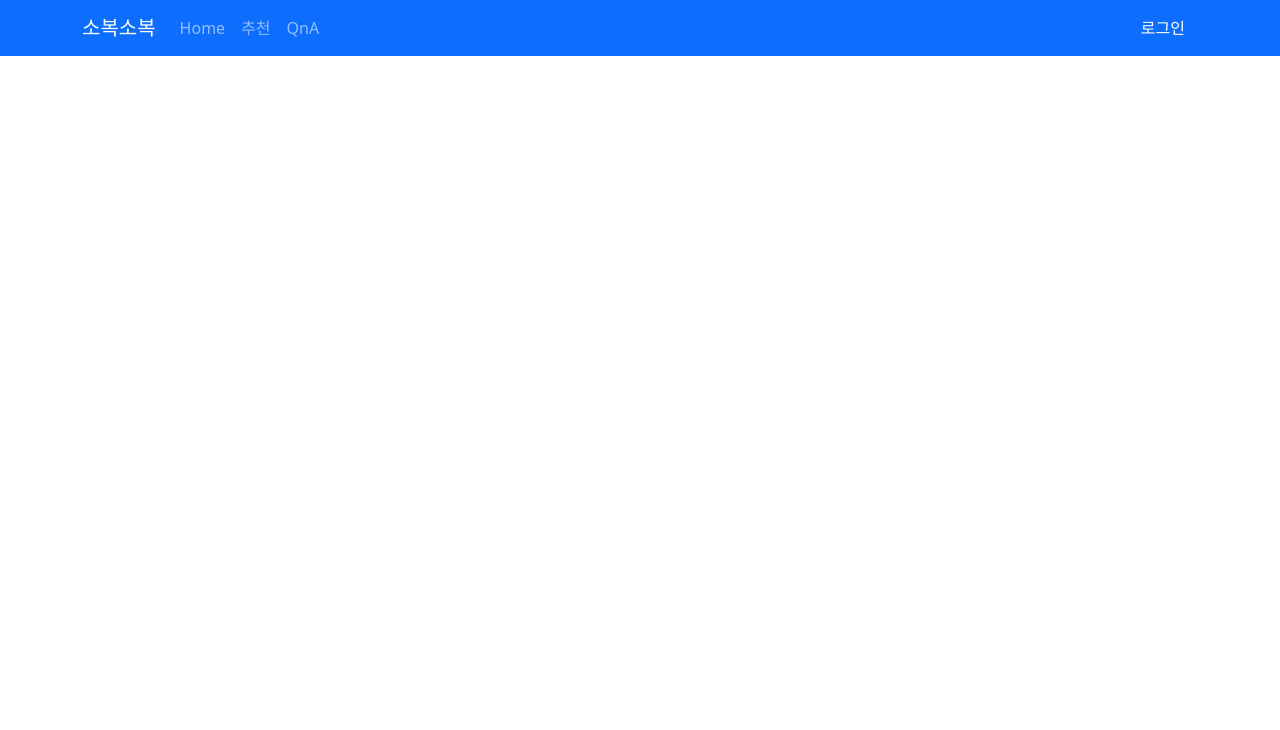
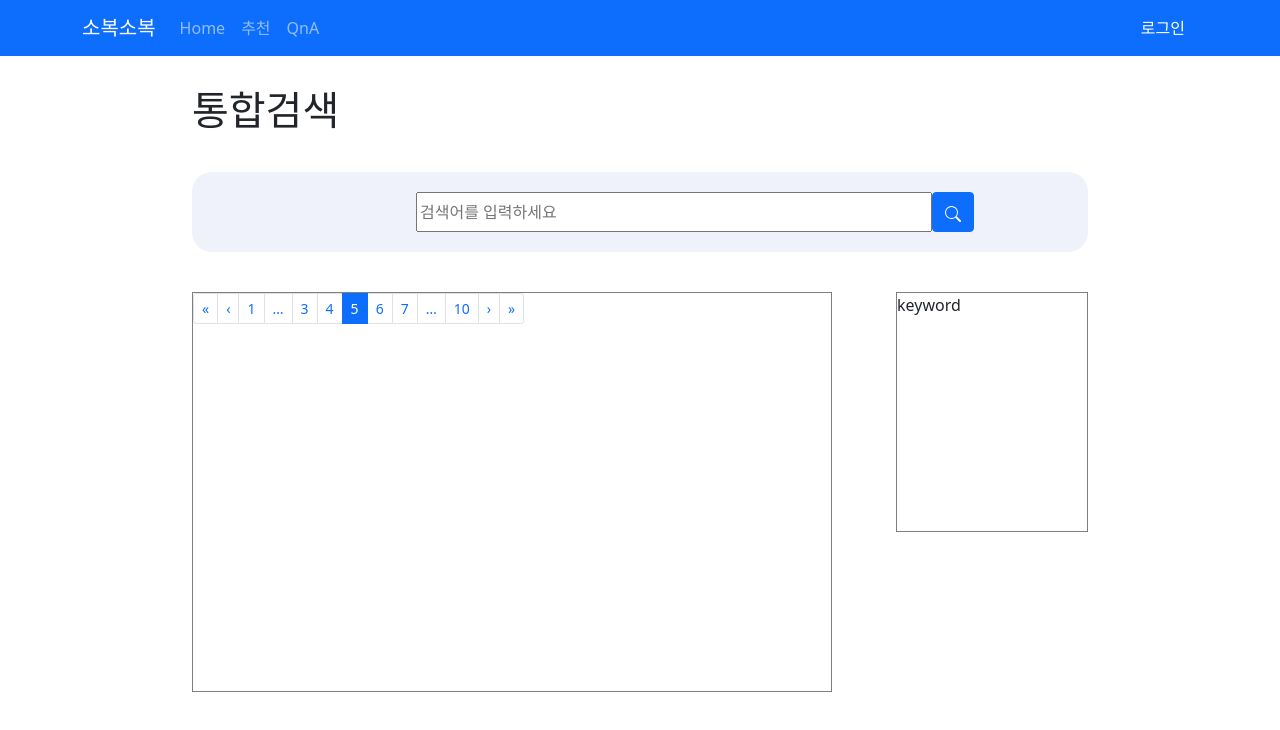
Before and after one commit to seongbiny/soboksobok, a React (Create React App) app in the folder frontend/: page /search in a window 1280 px wide. Shown: the top 730 px of the page. Built offline with nearby package versions, Linux system fonts and the light colour scheme.

Commit message:
Feat: search-ui

```diff
--- a/frontend/src/App.js
+++ b/frontend/src/App.js
@@ -1,8 +1,9 @@
 import React from "react";
-import { BrowserRouter as Router, Route, Routes } from "react-router-dom";
+import { Route, Routes } from "react-router-dom";
 import WelfareDetail from "./pages/WelfareDetail";
 import NavBar from "./components/Navbar.js";
 import Main from "./pages/Main.jsx";
+import Search from "./pages/Search";
 
 function App() {
   return (
@@ -14,6 +15,9 @@ function App() {
       <Routes>
         <Route path="/welfare" element={<WelfareDetail />} />
       </Routes>
+      <Routes>
+        <Route path="/search" element={<Search />} />
+      </Routes>
     </div>
   );
 }
--- /dev/null
+++ b/frontend/src/components/Search/Keyword.js
@@ -0,0 +1,18 @@
+import React from "react";
+import styled from "styled-components";
+
+const StyledBox = styled.div`
+  box-sizing: border-box;
+  border: 1px solid gray;
+  height: 30vh;
+  width: 15vw;
+`;
+
+function Keyword() {
+  return (
+    <StyledBox>
+      <div>keyword</div>
+    </StyledBox>
+  );
+}
+export default Keyword;
--- /dev/null
+++ b/frontend/src/components/Search/ResultBoard.js
@@ -0,0 +1,35 @@
+import React from "react";
+import styled from "styled-components";
+import Pagination from "react-bootstrap/Pagination";
+
+const StyledBoard = styled.div`
+  box-sizing: border-box;
+  border: 1px solid gray;
+  height: 50vh;
+  width: 50vw;
+`;
+
+function ResultBoard() {
+  return (
+    <StyledBoard>
+      <Pagination size="sm">
+        <Pagination.First />
+        <Pagination.Prev />
+        <Pagination.Item>{1}</Pagination.Item>
+        <Pagination.Ellipsis />
+
+        <Pagination.Item>{3}</Pagination.Item>
+        <Pagination.Item>{4}</Pagination.Item>
+        <Pagination.Item active>{5}</Pagination.Item>
+        <Pagination.Item>{6}</Pagination.Item>
+        <Pagination.Item>{7}</Pagination.Item>
+
+        <Pagination.Ellipsis />
+        <Pagination.Item>{10}</Pagination.Item>
+        <Pagination.Next />
+        <Pagination.Last />
+      </Pagination>
+    </StyledBoard>
+  );
+}
+export default ResultBoard;
--- /dev/null
+++ b/frontend/src/components/Search/SearchBar.js
@@ -0,0 +1,37 @@
+import React from "react";
+import Button from "react-bootstrap/Button";
+import { BsSearch } from "react-icons/bs";
+import styled from "styled-components";
+
+const StyledContainer = styled.div`
+  box-sizing: border-box;
+  display: flex;
+  width: 70vw;
+  margin-top: 30px;
+  justify-content: center;
+  align-items: center;
+  height: 10vh;
+  border-radius: 20px;
+  background: #eff2fa;
+`;
+
+const StyledBox = styled.div`
+  display: flex;
+  height: 5vh;
+  width: 35vw;
+  justify-content: space-between;
+`;
+
+function SearchBar() {
+  return (
+    <StyledContainer>
+      <StyledBox>
+        <input type="text" size="50" placeholder="검색어를 입력하세요" />
+        <Button variant="primary">
+          <BsSearch />
+        </Button>
+      </StyledBox>
+    </StyledContainer>
+  );
+}
+export default SearchBar;
--- /dev/null
+++ b/frontend/src/pages/Search.jsx
@@ -0,0 +1,30 @@
+import React from 'react';
+import styled from 'styled-components';
+import SearchBar from '../components/Search/SearchBar';
+import ResultBoard from '../components/Search/ResultBoard';
+import Keyword from '../components/Search/Keyword';
+
+const StyledContainer = styled.div`
+    display: grid;
+    justify-content: center;
+    padding-top: 30px;
+`;
+const StyledMain = styled.div`
+    display: flex;
+    justify-content: space-between;
+    padding-top: 5vh;
+`;
+
+function Search(){
+    return(
+        <StyledContainer>
+            <h1>통합검색</h1>
+            <SearchBar />
+            <StyledMain>
+                <ResultBoard />
+                <Keyword />
+            </StyledMain>
+        </StyledContainer>
+    )
+}
+export default Search;
--- a/frontend/src/pages/WelfareDetail.jsx
+++ b/frontend/src/pages/WelfareDetail.jsx
@@ -2,8 +2,8 @@ import React from 'react';
 import { Button } from 'react-bootstrap';
 import styled from 'styled-components';
 import { useNavigate } from 'react-router-dom';
-import DetailTabs from '../components/WelfareDetail.js/DetailTabs';
-import DetailMain from '../components/WelfareDetail.js/DetailMain';
+import DetailTabs from '../components/WelfareDetail/DetailTabs';
+import DetailMain from '../components/WelfareDetail/DetailMain';
 import WelfareCard from '../components/WelfareCard';
 
 const StyledContainer = styled.div`
```
Also changed, not shown: frontend/src/components/WelfareDetail/DetailMain.js (renamed from frontend/src/components/WelfareDetail.js/DetailMain.js), frontend/src/components/WelfareDetail/DetailTabs.js (renamed from frontend/src/components/WelfareDetail.js/DetailTabs.js), frontend/src/pages/Home.jsx (deleted).
